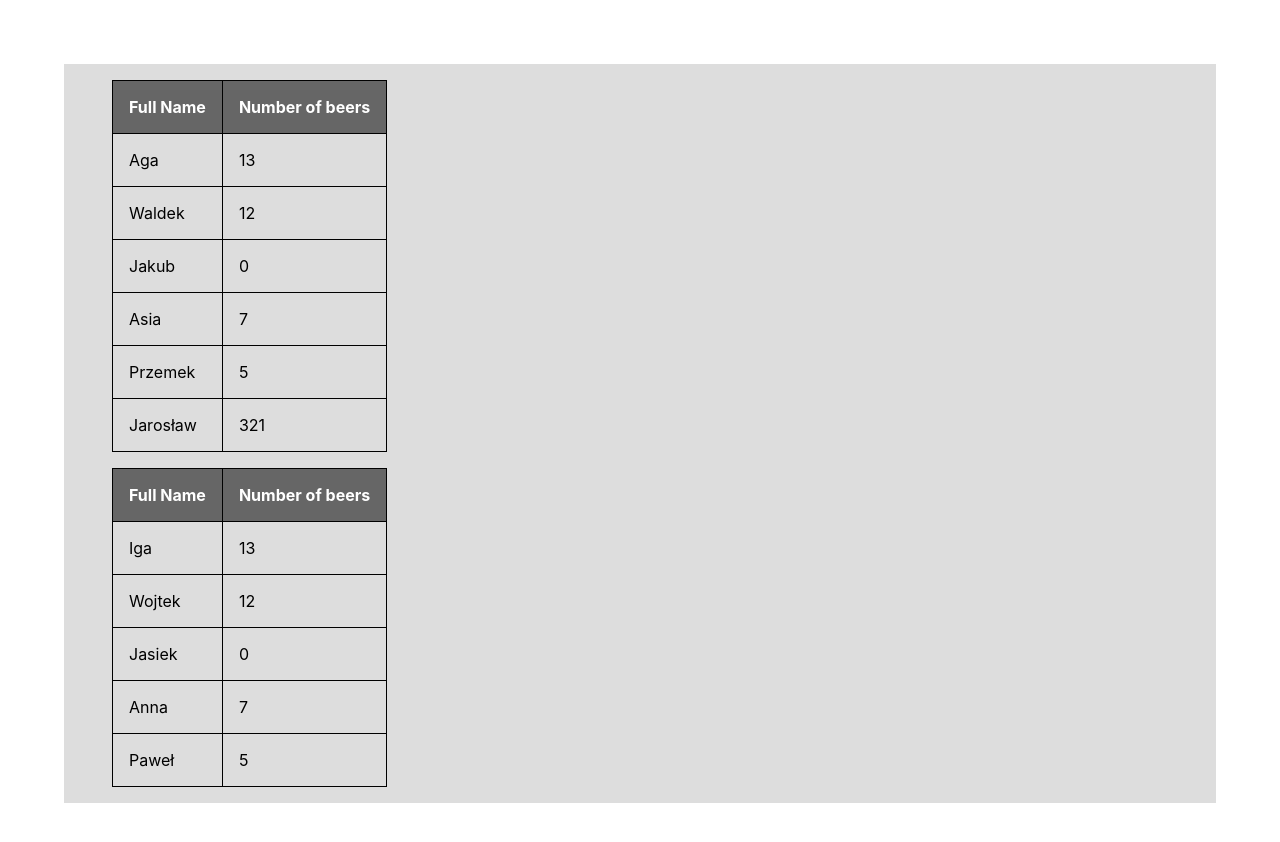
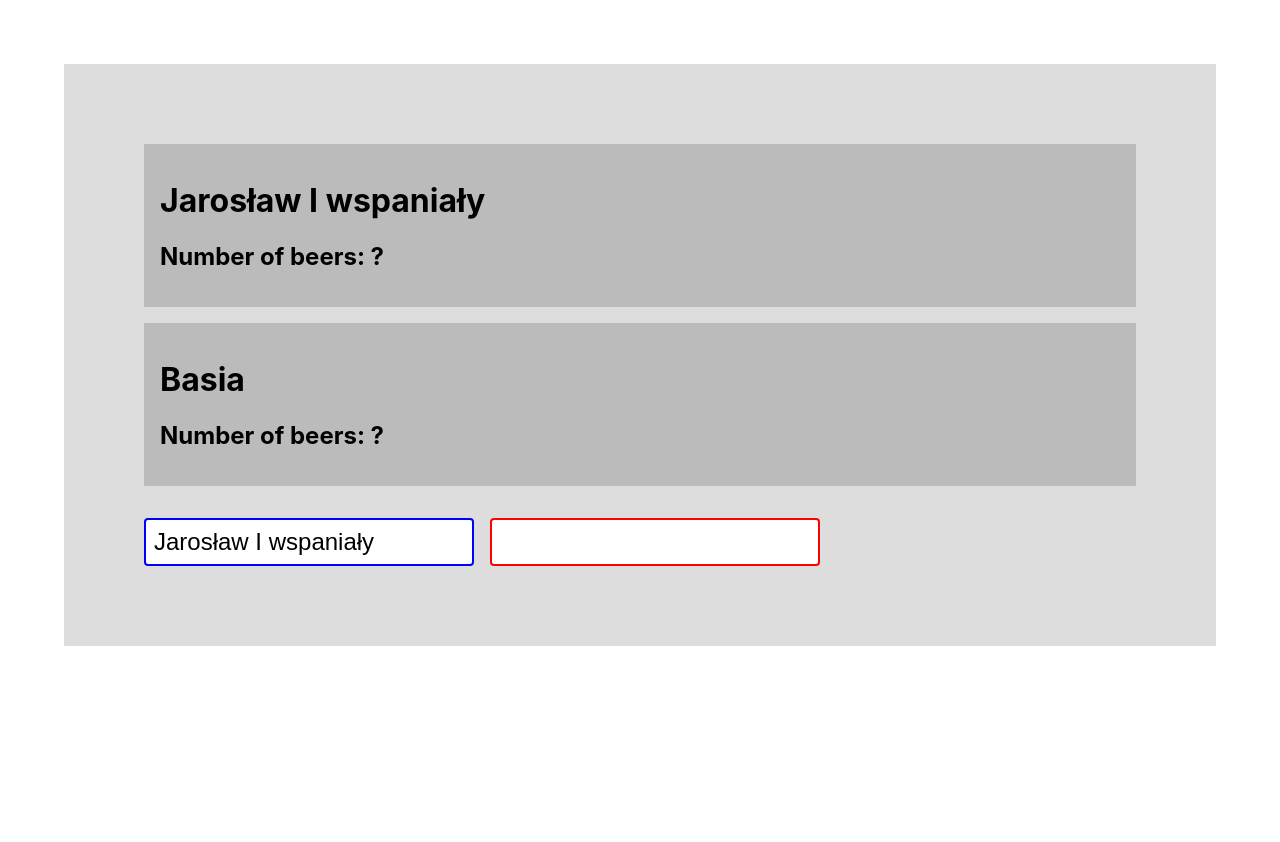
Before and after one commit to argasek/codebrainers-2020-11, a React (Create React App) app: page / in a window 1280 px wide. Shown: the top 842 px of the page. After the commit the page ends 800 px from the top, so only its background shows below. Built offline with nearby package versions, Linux system fonts and the light colour scheme.

Commit message:
Exercise 12 - Introduction to React - state

```diff
--- a/src/App.js
+++ b/src/App.js
@@ -1,17 +1,45 @@
 import React from 'react';
 import './App.css';
-import StudentList from './components/StudentList';
-import {otherStudents, students} from './models/Students';
+import StudentItem from './components/StudentItem';
 
+class App extends React.Component {
 
-function App () {
-  return (
-      <div style={{backgroundColor: '#ddd', padding: '1rem'}}>
+  constructor(props) {
+    super(props);
+    this.state = {
+      exampleStudent: 'Jarosław I wspaniały'
+    };
+  }
 
-          <StudentList students={students} />
-          <StudentList students={otherStudents}/>
+  render () {
+
+    console.log(this.state.exampleStudent);
+
+    function onChange(event) {
+      // exampleStudent = event.target.value;
+      console.log('Zaszła zmiana!', event.target.value);
+    }
+
+    return (
+      <div style={{ backgroundColor: '#ddd', padding: '4rem' }}>
+        <StudentItem fullName={this.state.exampleStudent} />
+        <StudentItem fullName={'Basia'}/>
+        <form>
+          <input
+            value={this.state.exampleStudent}
+            type="text"
+            style={{ marginLeft: '1rem', padding: '0.5rem', border: '2px solid #00F', borderRadius: '4px', fontSize: '150%' }}
+            onChange={onChange}
+          />
+          <input
+            type="text"
+            style={{ margin: '1rem', padding: '0.5rem', border: '2px solid #F00', borderRadius: '4px', fontSize: '150%' }}
+            onChange={onChange}
+          />
+        </form>
       </div>
-  );
+    );
+  }
 }
 
 export default App;
--- /dev/null
+++ b/src/components/StudentItem.js
@@ -0,0 +1,12 @@
+import React from 'react';
+
+function StudentItem(props) {
+  return (
+    <div style={{backgroundColor: '#bbb', margin: '1rem', padding: '1rem'}}>
+      <h1>{props.fullName}</h1>
+      <h2>Number of beers: ?</h2>
+    </div>
+  )
+}
+
+export default StudentItem;
```
